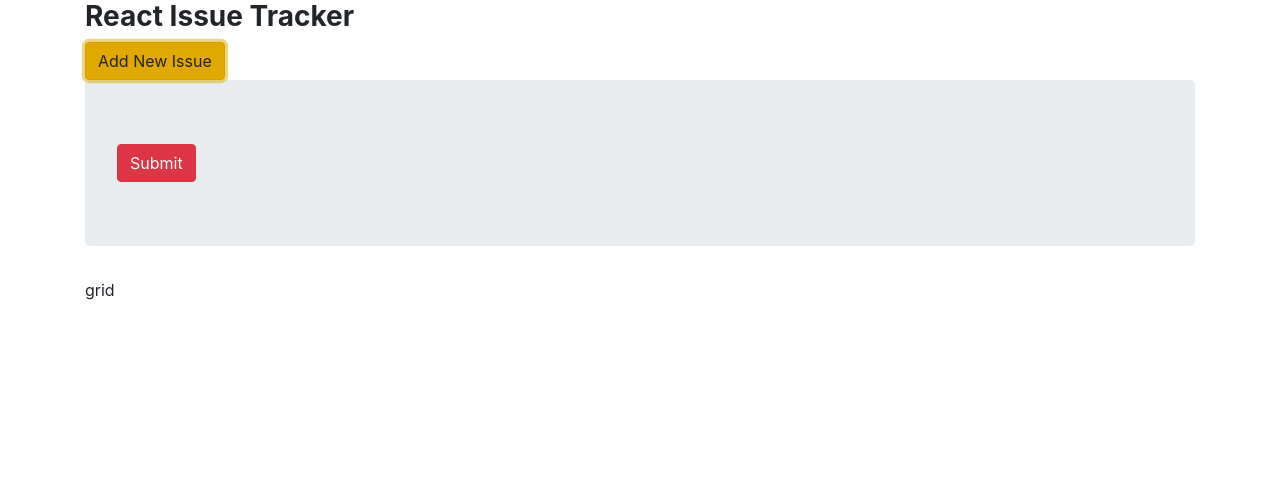
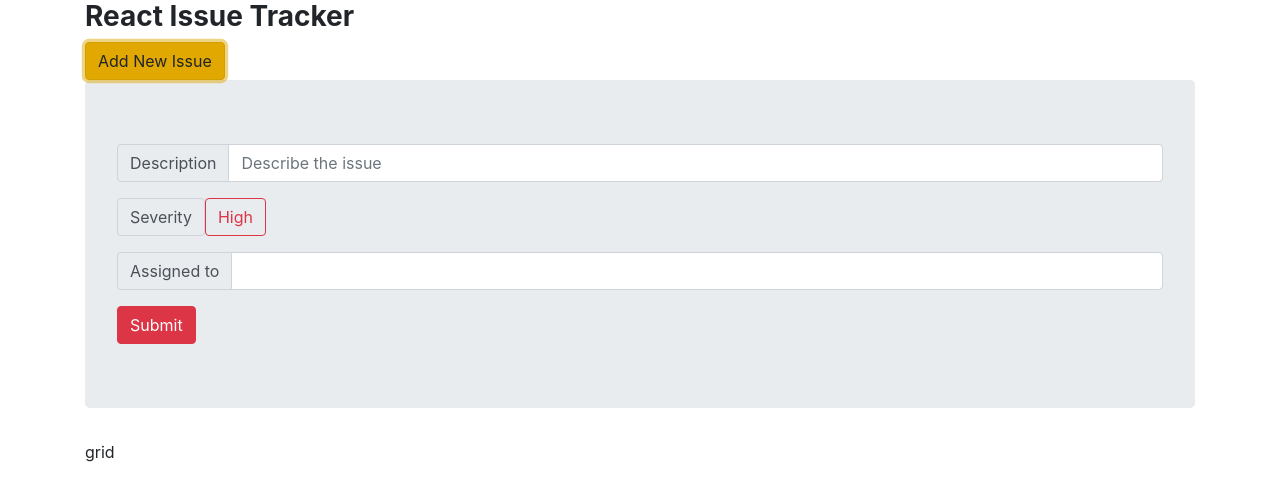
Before and after one commit to ali1129js/issuetracker-app, a React (Create React App) app: page / in a window 1280 px wide. Both pictures are taken after a click on the button "Add New Issue". Shown: the top 500 px of the page. Built offline with nearby package versions, Linux system fonts and the light colour scheme.

Commit message:
newissue ref

```diff
--- a/src/components/NewIssue.js
+++ b/src/components/NewIssue.js
@@ -1,17 +1,80 @@
-import React from "react";
+import React, { useState } from "react";
 
 const NewIssue = ({ handleToggle, show }) => {
+  const [newIss, setNew] = useState({
+    desc: "",
+    severity: 1,
+    assigned: "",
+    ts: new Date(),
+    id: "uuidv4()",
+  });
+  const [desc, setDesc] = useState("");
+  const [severity, setSevr] = useState(0);
+  const [assigned, setAss] = useState("");
+
+  const handleClick = (e) => {
+    let value = e.target.value;
+    console.log(value);
+  };
+  const handleSubmit = (e) => {
+    e.preventDefault();
+    setDesc("");
+    setSevr(0);
+    setAss("");
+  };
+  //no modal BS
   if (!show) {
     return null;
   }
 
   return (
     <div className="jumbotron">
-      <button className="btn btn-danger" onClick={handleToggle}>
-        Submit
-      </button>
+      <form onSubmit={handleSubmit}>
+        <div className="input-group mb-3">
+          <div className="input-group-prepend">
+            <span className="input-group-text">Description</span>
+          </div>
+          <input
+            type="text"
+            placeholder="Describe the issue"
+            className="form-control"
+            onChange={(e) => setDesc(e.target.value)}
+            value={desc}
+          />
+        </div>
+        <div className="input-group mb-3">
+          <label className="input-group-text">Severity</label>
+
+          <input
+            type="button"
+            className="btn btn-outline-danger"
+            onClick={handleClick}
+            value={"High"}
+          />
+        </div>
+        <div className="input-group mb-3">
+          <div className="input-group-prepend">
+            <span className="input-group-text">Assigned to</span>
+          </div>
+          <input
+            type="text"
+            className="form-control"
+            value={assigned}
+            onChange={(e) => setAss(e.target.value)}
+          />
+        </div>
+
+        <input
+          type="submit"
+          value="Submit"
+          className="btn btn-danger"
+          onClick={handleSubmit}
+        />
+      </form>
     </div>
   );
 };
-
+const optStyl = {
+  backgroundColor: "green",
+};
 export default NewIssue;
```
